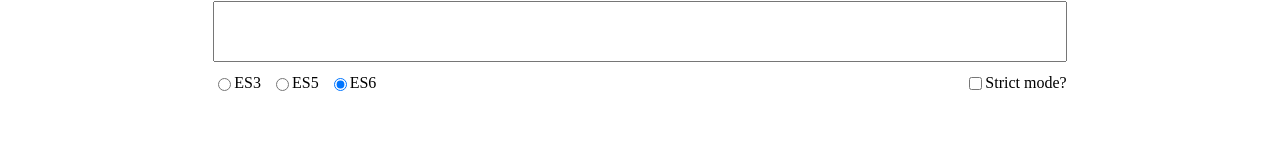
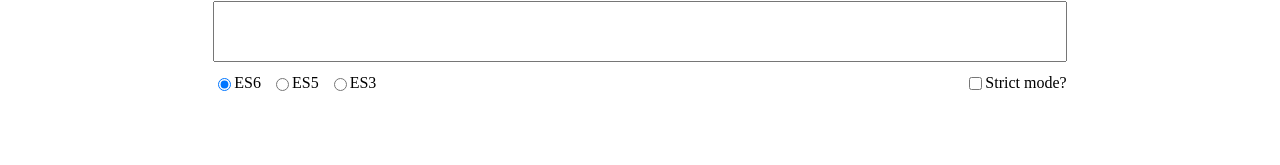
Before and after one commit to iamdcj/vargood, a React (Create React App) app: page / in a window 1280 px wide. Shown: the part 366-531 px from the top of the page. Built offline with nearby package versions, Linux system fonts and the light colour scheme.

Commit message:
Move versions to constants

```diff
--- a/src/App/App.tsx
+++ b/src/App/App.tsx
@@ -1,7 +1,7 @@
 import React, { useState, useEffect } from 'react';
 import classNames from 'classnames';
 
-import { keywords, format, messages } from './_constants';
+import { keywords, format, messages, versions } from './_constants';
 
 import { Rules } from './components/Global/Rules';
 import { Validator } from './components/Validator';
@@ -74,6 +74,7 @@ const App: React.FC = () => {
     <main className={classes}>
       <Rules />
       <Validator
+        versions={versions}
         value={value}
         mode={mode}
         message={message}
--- a/src/App/_constants.ts
+++ b/src/App/_constants.ts
@@ -8,6 +8,8 @@ interface Keywords {
   es6Strict: RegExp;
   warning: RegExp;
 }
+
+const versions = ['es6', 'es5', 'es3'];
 
 const keywords: Keywords = {
   es3: /^(?:int|byte|char|goto|long|final|float|short|double|native|throws|boolean|abstract|volatile|transient|synchronized)$/,
@@ -26,4 +28,4 @@ const messages = {
   valid: 'All Good 👍'
 };
 
-export { keywords, format, messages };
+export { keywords, format, messages, versions };
--- a/src/App/components/Validator/Validator.tsx
+++ b/src/App/components/Validator/Validator.tsx
@@ -3,6 +3,7 @@ import './styles/index.css';
 import { Control } from '../Global/Control/Control';
 
 interface Props {
+  versions: string[];
   value: string;
   message: string;
   mode: string;
@@ -12,6 +13,7 @@ interface Props {
 }
 
 const Validator: React.SFC<Props> = ({
+  versions,
   value,
   mode,
   message,
@@ -45,7 +47,7 @@ const Validator: React.SFC<Props> = ({
         </div>
         <legend className='control-group'>
           <div className='controls'>
-            {['es3', 'es5', 'es6'].map((version: string) => (
+            {versions.map((version: string) => (
               <Control
                 onChange={handleRadio}
                 className='control__input'
```
